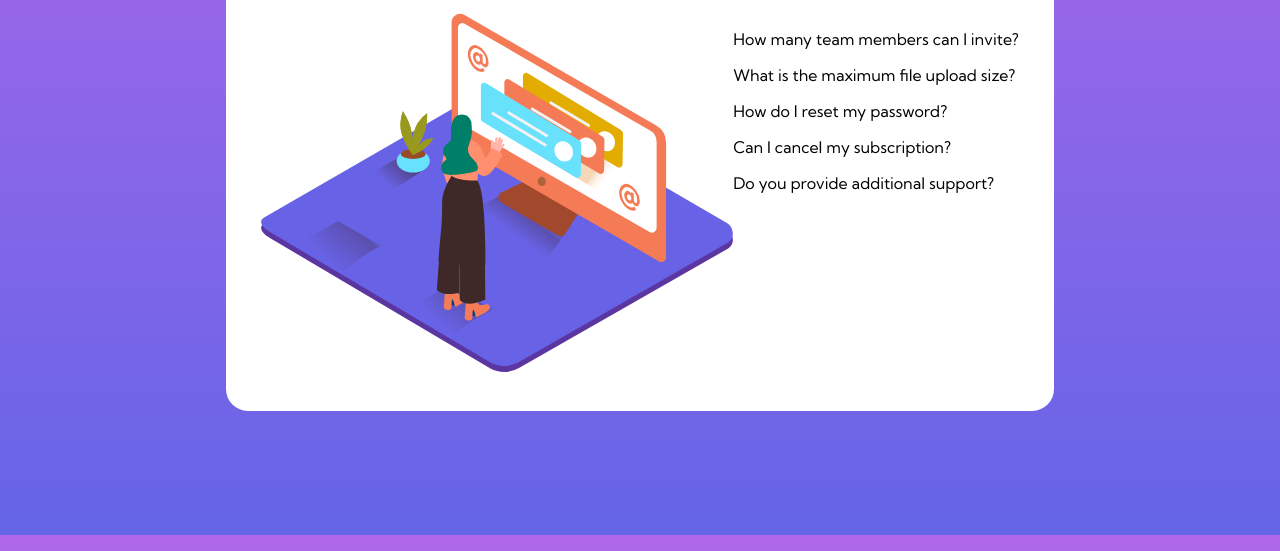
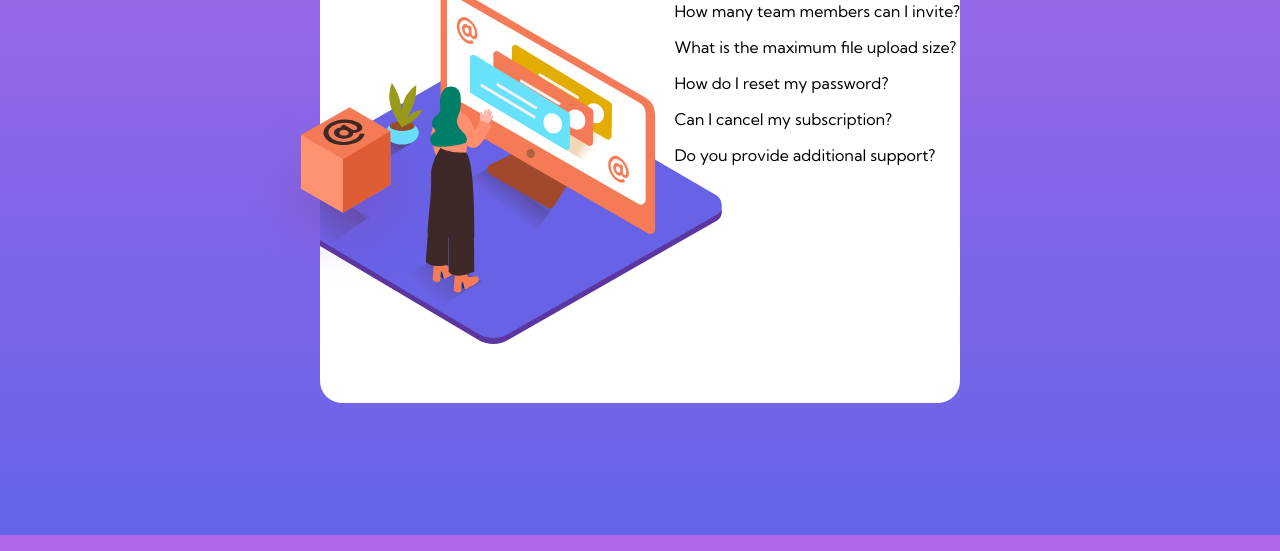
Before and after one commit to ahmadbenos/FAQ-Accordion-Card, a plain HTML site: page index.html in a window 1280 px wide. Shown: the part 265-816 px from the top of the page. Drawn offline with Linux system fonts and the light colour scheme.

Commit message:
block override done

```diff
--- a/index.html
+++ b/index.html
@@ -37,7 +37,10 @@
       <div class="main-content">
         <!-- ? SVGs -->
         <div class="drawings">
-          <img src="images/illustration-woman-online-desktop.svg" alt="illustration-woman-online-desktop">
+          <div class="img-stack">
+            <img src="images/illustration-woman-online-desktop.svg" alt="woman-desktop">
+            <img src="images/illustration-box-desktop.svg" alt="block">
+          </div>
         </div>
         <!-- ? body Content -->
         <div class="text-content">
--- a/style.css
+++ b/style.css
@@ -18,6 +18,7 @@ section {
   justify-content: center;
   align-items: center;
   height: 100vh;
+
 }
 
 .content {
@@ -25,7 +26,9 @@ section {
   flex-direction: column;
   background: white;
   border-radius: 22px;
-  padding: 35px;
+  overflow: hidden;
+  width: 50vw;
+  height: 65%;
 }
 
 .title h1 {
@@ -36,4 +39,25 @@ section {
 
 .main-content {
   display: flex;
+  justify-content: space-between;
+
 }
+
+.img-stack{
+    position: relative;
+    right: 70px;
+}
+
+.img-stack img{
+position: absolute;
+}
+
+.img-stack img[alt="block"]{
+    position: fixed;
+    margin-top: 120px;
+}
+
+/* .drawings{
+ position: relative;
+
+} */
```
